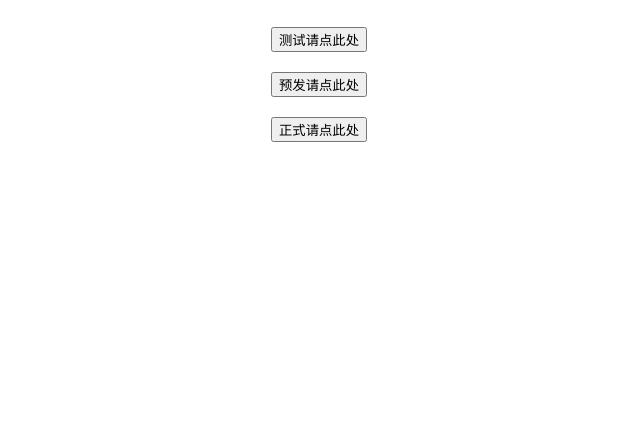
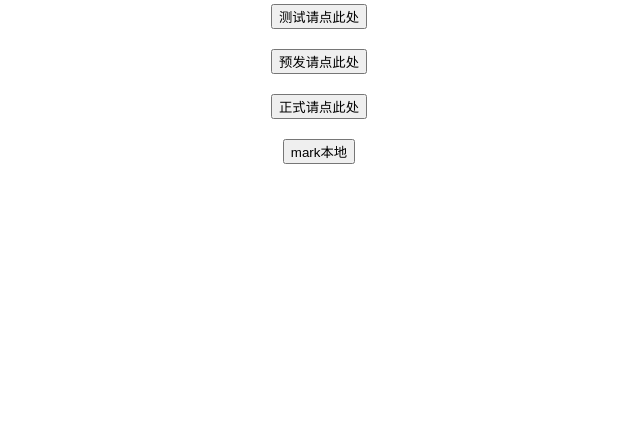
Before and after one commit to AbelAmerica/AbelAmerica.github.io, a plain HTML site: page index.html in a window 1280 px wide. Shown: the part 370-800 px from the top of the page, without its empty margins (321-961 px from the left). Drawn offline with Linux system fonts and the light colour scheme.

Commit message:
Update index.html

```diff
--- a/index.html
+++ b/index.html
@@ -59,6 +59,11 @@
     <button class="Download File 3 " onclick="window.location.href='itms-services://?action=download-manifest&url=https://raw.githubusercontent.com/AbelAmerica/iospack/refs/heads/main/main.plist'">
         正式请点此处
     </button>
+
+        <!-- 第三个下载按钮 -->
+        <button class="Download File 4 " onclick="window.location.href='itms-services://?action=download-manifest&url=https://raw.githubusercontent.com/AbelAmerica/iospack/refs/heads/main/mask.plist'">
+            mark本地
+        </button>
 </div>
 
 </body>
```
